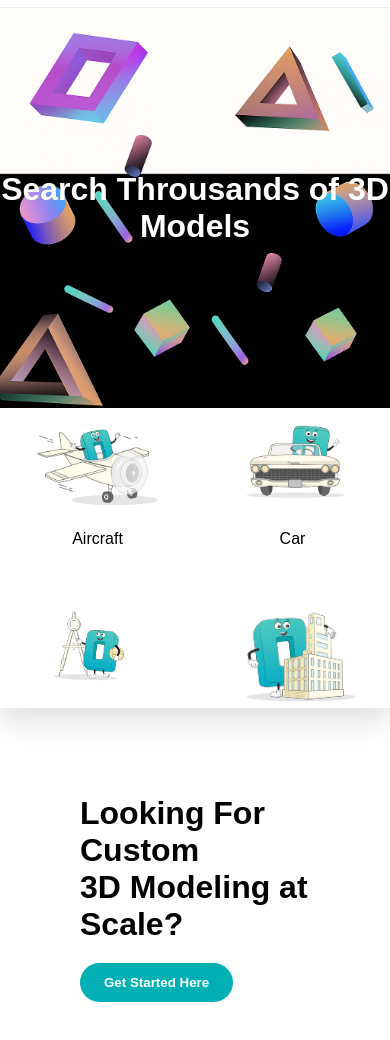
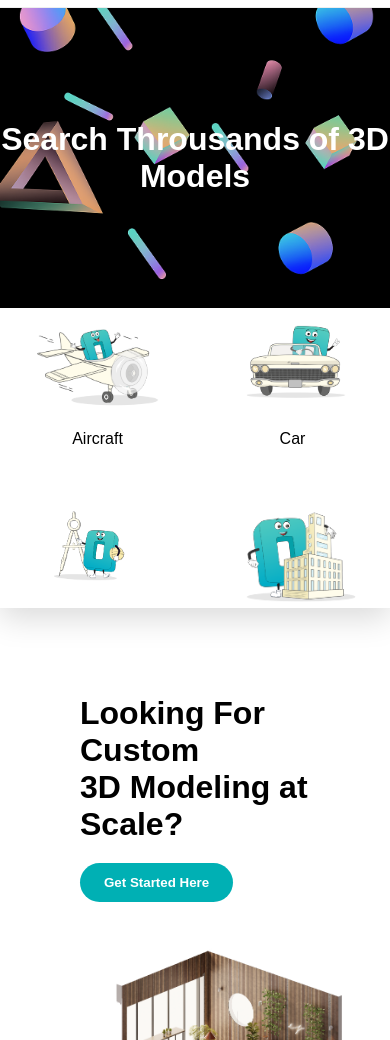
Before and after one commit to VivekM8737/square_bagel_vivekm8737, a plain HTML site: page index.html in a window 390 px wide. Shown: the part 60-1100 px from the top of the page. Drawn offline with Linux system fonts and the light colour scheme.

Commit message:
fix background for phone view

```diff
--- a/index.css
+++ b/index.css
@@ -365,6 +365,10 @@ body {
 }
 
 @media (max-width: 768px) {
+    .image-container{
+        height: 300px;
+        background-position: bottom;
+    }
     .category-card {
         padding: 0px;
         position: static;
@@ -454,6 +458,18 @@ body {
     font-size: 16px;
     color: #333;
     line-height: 1.6;
+}
+@media (max-width: 768px) {
+    .custom-model-container {
+    display: flex;
+    justify-content: space-between;
+    align-items: center;
+    /* padding: 60px 80px; */
+    gap: 40px;
+    height: 600px;
+    flex-wrap: wrap;
+    /* for mobile responsiveness */
+}
 }
 
 .marketplace-section {
```
